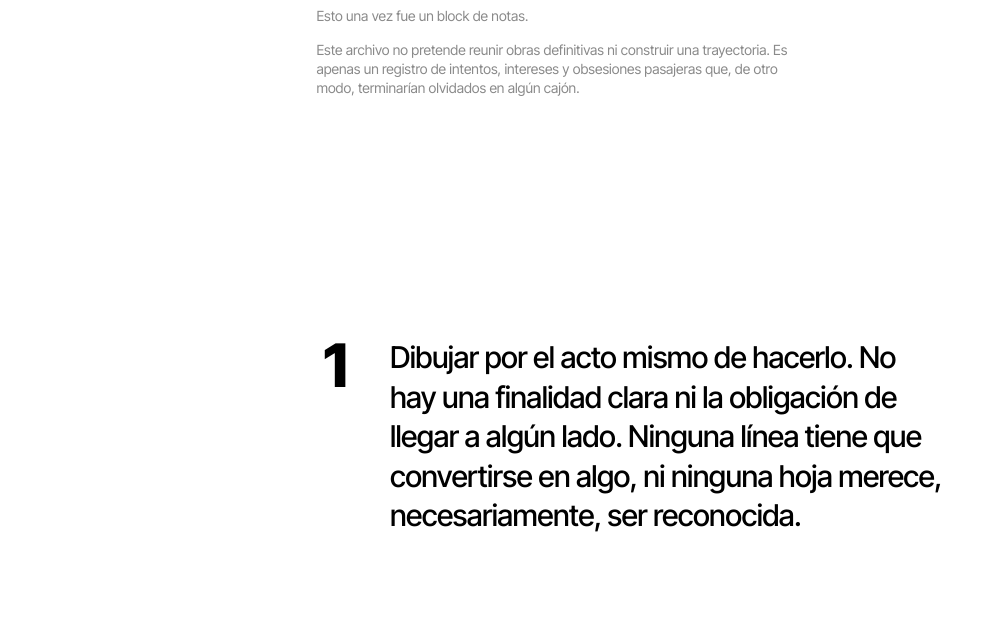
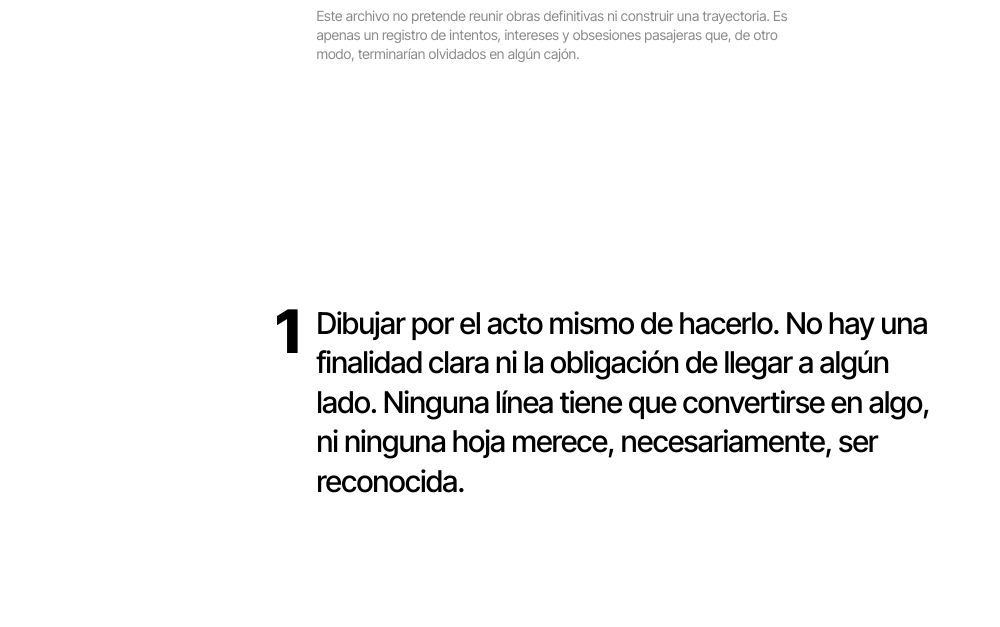
Before and after one commit to unonuevenuevecero/unonuevenuevecero.github.io, a plain HTML site: page manifiesto.html in a window 1280 px wide. Shown: the part 325-952 px from the top of the page, without its empty margins (10-1010 px from the left). Drawn offline with Linux system fonts and the light colour scheme; no server answers.

Commit message:
Update manifiesto.html

```diff
--- a/manifiesto.html
+++ b/manifiesto.html
@@ -54,8 +54,9 @@ h1{font-size:clamp(44px,11vw,120px);font-weight:800;letter-spacing:-.06em;line-h
 .p{font-size:clamp(20px,2.6vw,30px);line-height:1.32;letter-spacing:-.02em;font-weight:500;margin:0 0 34vh}
 .p.corto{font-size:clamp(28px,4.4vw,56px);font-weight:700;letter-spacing:-.04em;line-height:1.05}
 .disc{margin:0 0 30vh;max-width:30rem;font-size:clamp(12px,1.4vw,14px);font-weight:300;line-height:1.35;color:var(--grey)}
-.p.n{display:grid;grid-template-columns:2.1em 1fr;column-gap:.35em;align-items:start}
-.p.n .num{font-size:2em;font-weight:800;line-height:.92;letter-spacing:-.05em;font-variant-numeric:tabular-nums}
+.p.n{position:relative}
+.p.n .num{position:absolute;right:100%;top:0;margin-right:.18em;font-size:2em;font-weight:800;line-height:.92;letter-spacing:-.05em;font-variant-numeric:tabular-nums}
+@media(max-width:899px){main{padding-left:calc(var(--pad) + 30px)}}
 @media(prefers-reduced-motion:reduce){#escena figure{transition:none}}
 html[data-modo=dark]{--ink:#fff;--paper:#000}
 html[data-modo=catarsis] body{background:var(--paper)}
@@ -71,7 +72,6 @@ html[data-modo=dark] .mano{background:#000}
 <main>
   <h1>MANIFIESTO</h1>
   <p class="sub">Del lat. manifestus «claro», «evidente» o «que se deja ver»</p>
-  <p class="antes">Esto una vez fue un block de notas.</p>
   <p class="disc">Este archivo no pretende reunir obras definitivas ni construir una trayectoria. Es apenas un registro de intentos, intereses y obsesiones pasajeras que, de otro modo, terminarían olvidados en algún cajón.</p>
 
   <p class="p n" data-i="rafaela londres reposera gunta"><b class="num">1</b><span>Dibujar por el acto mismo de hacerlo. No hay una finalidad clara ni la obligación de llegar a algún lado. Ninguna línea tiene que convertirse en algo, ni ninguna hoja merece, necesariamente, ser reconocida.</span></p>
```
